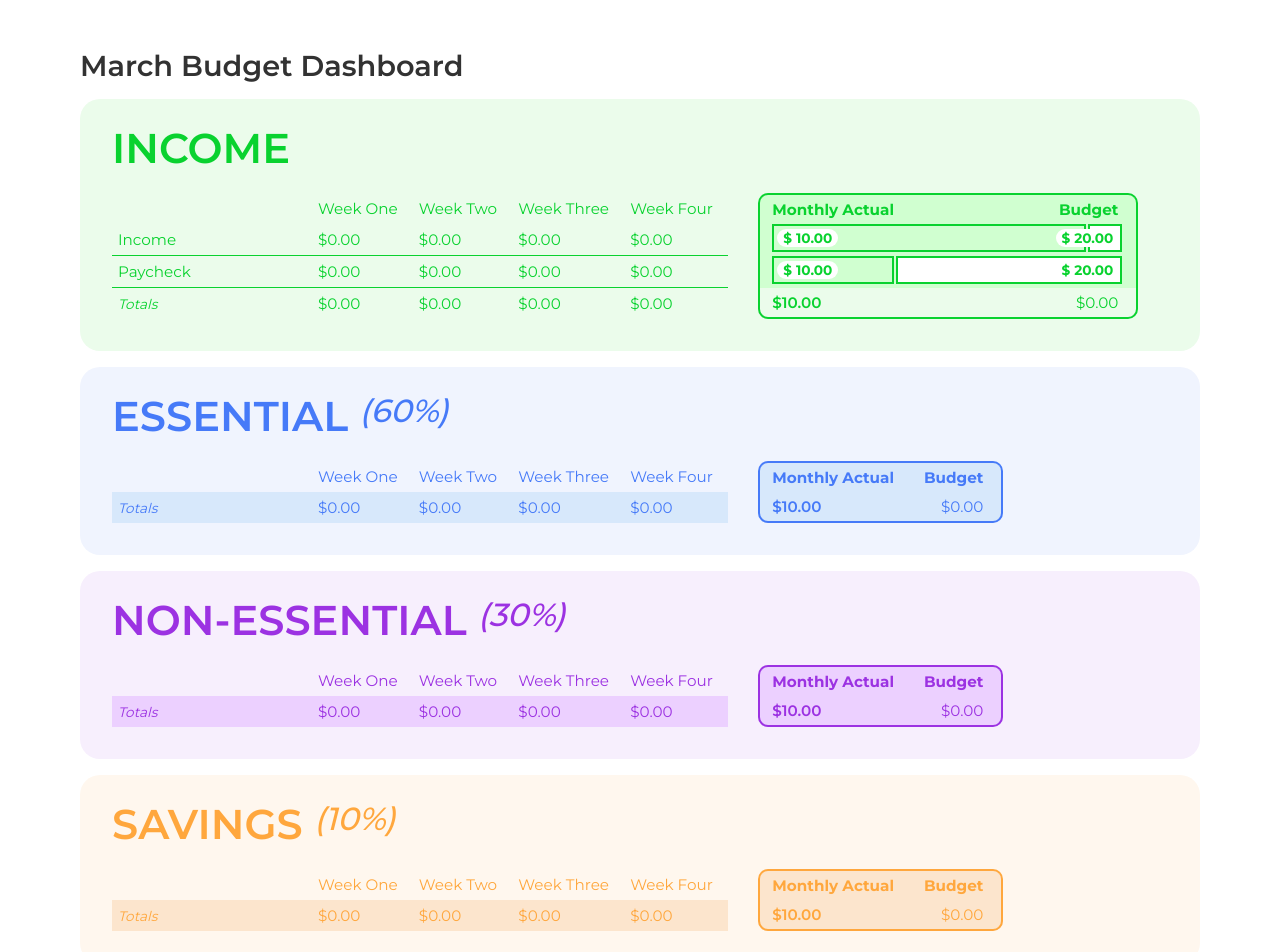
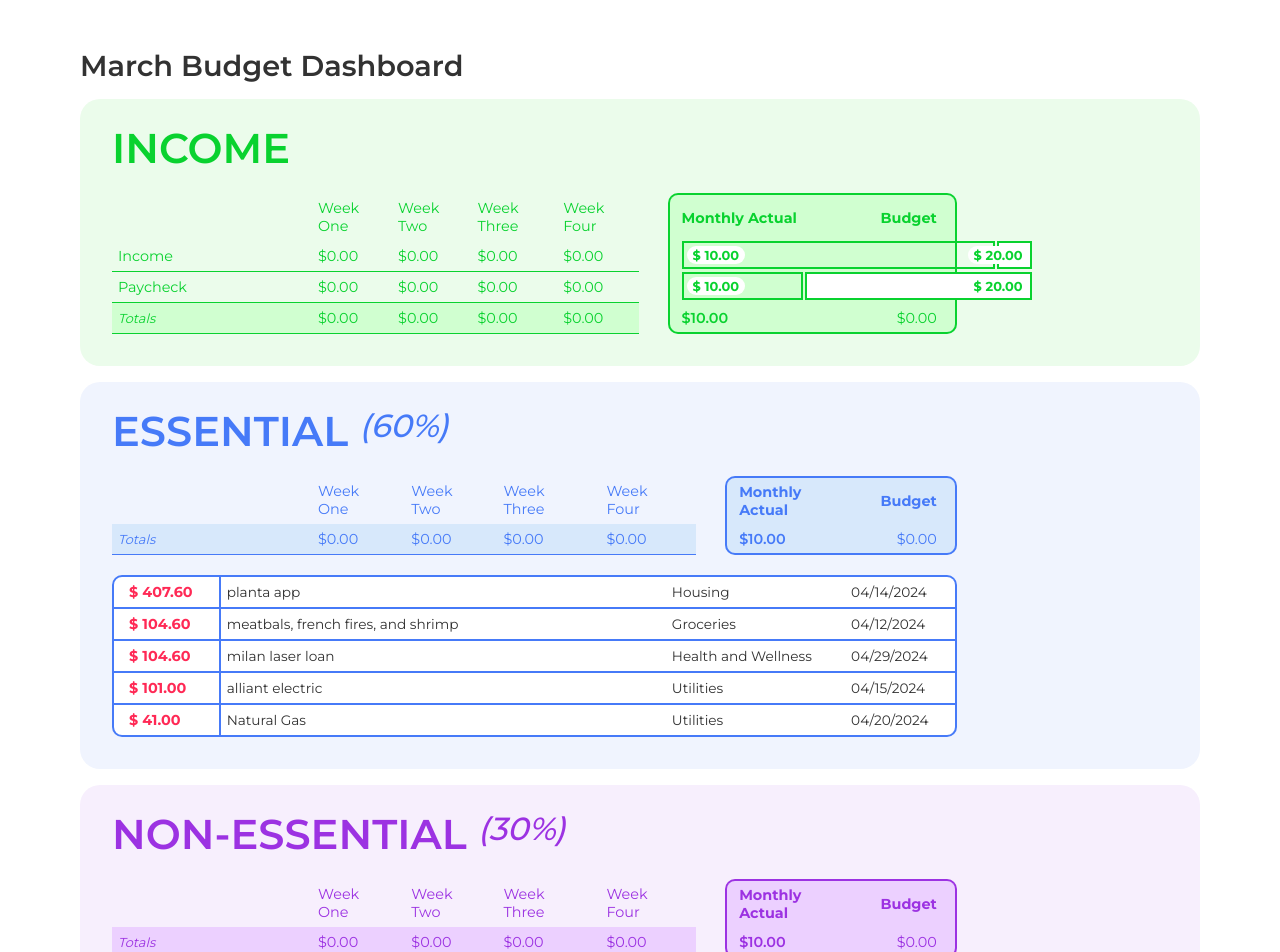
Before and after one commit to rubybeaches/BetterBudgetBuilds, a Next.js app: page /dashboard in a window 1280 px wide. Shown: the top 952 px of the page. Built offline with nearby package versions, Linux system fonts and the light colour scheme.

Commit message:
getting expenses tables styling and seed date

```diff
--- /dev/null
+++ b/src/app/components/Dashboard/ExpenseTable.tsx
@@ -0,0 +1,19 @@
+import { convertToFloat } from "@/app/lib/helpers";
+import { expense } from "@/app/lib/types";
+
+const ExpenseTable = ({ expense }: { expense: expense[] }) => {
+    return (
+        <table id="expenseTable">
+            {expense.map((exp, index) => (
+                <tr key={index}>
+                    <td className="expenseAmount">$ {convertToFloat(exp.amount)}</td>
+                    <td>{exp.description}</td>
+                    <td>{exp.category}</td>
+                    <td>{new Date(exp.entryDate).toLocaleString("en-US", { month: "2-digit", day: "2-digit", year: "numeric" })}</td>
+                </tr>
+            ))}
+        </table>
+    )
+}
+
+export default ExpenseTable;
--- a/src/app/components/Dashboard/SummaryTable.tsx
+++ b/src/app/components/Dashboard/SummaryTable.tsx
@@ -3,7 +3,7 @@ import { category } from "@/app/lib/types";
 const SummaryTable = ({ categories }: { categories: category[] }) => {
 
     return (
-        <table>
+        <table id="summaryTable">
             <tr>
                 <td></td>
                 <td>Week One</td>
--- a/src/app/dashboard/page.css
+++ b/src/app/dashboard/page.css
@@ -20,26 +20,85 @@
     vertical-align: text-top;
 }
 
-.section>table {
+.section>table#summaryTable,
+.section>table#expenseTable {
     border-collapse: separate;
     border-spacing: 0px;
-    font-size: .95em;
+    font-size: .9em;
     margin-top: 20px;
+    width: 80%;
 }
 
-.section>table tr:not(:first-child) td {
+.section>table#expenseTable {
+    color: #323232;
+}
+
+.section>table#summaryTable tr:not(:first-child) td {
     border-bottom: 1px solid;
 }
 
-.section>table td {
+.section>table#expenseTable tr td {
+    border-bottom: 2px solid;
+    padding-right: 15px;
+}
+
+.section>table#expenseTable tr td:nth-child(2) {
+    min-width: 400px;
+}
+
+.section>table#expenseTable tr:first-child td {
+    border-top: 2px solid;
+}
+
+.section>table#expenseTable tr td.expenseAmount {
+    color: #FF2955;
+    font-weight: 700;
+    padding-left: 15px;
+}
+
+.section>table#expenseTable tr td:not(:first-child) {
+    font-size: .95em;
+}
+
+.section>table#expenseTable tr td:first-child {
+    border-left: 2px solid;
+}
+
+.section>table#expenseTable tr td:first-child,
+.section>table#expenseTable tr td:last-child {
+    border-right: 2px solid;
+}
+
+.section>table#expenseTable tr:first-child td:first-child {
+    border-radius: 10px 0 0 0;
+}
+
+.section>table#expenseTable tr:first-child td:last-child {
+    border-radius: 0 10px 0 0;
+}
+
+.section>table#expenseTable tr:last-child td:first-child {
+    border-radius: 0 0 0 10px;
+}
+
+.section>table#expenseTable tr:last-child td:last-child {
+    border-radius: 0 0 10px 0;
+}
+
+.section>table#summaryTable td,
+.section>table#expenseTable td {
     padding: 6px 1em 6px 6px;
 }
 
-.section>table td:first-child {
+.section>table#expenseTable td {
+    background-color: #fff;
+}
+
+.section>table#summaryTable td:first-child {
     min-width: 200px;
 }
 
-.section>table td#summaryMonthly {
+.section>table#summaryTable td#summaryMonthly {
     border: solid 2px;
     border-radius: 10px 0 0 0;
     border-width: 2px 0 0 2px;
@@ -47,7 +106,7 @@
     padding: 0 12px;
 }
 
-.section>table td#summaryBudget {
+.section>table#summaryTable td#summaryBudget {
     border: solid 2px;
     border-radius: 0 10px 0 0;
     border-width: 2px 2px 0 0;
@@ -57,7 +116,7 @@
     padding: 0 18px;
 }
 
-.section>table tr td.summaryProgressBar {
+.section>table#summaryTable tr td.summaryProgressBar {
     border: solid 2px;
     border-width: 0 2px 0 2px;
     position: relative;
@@ -65,7 +124,7 @@
     padding: 0 12px;
 }
 
-.section>table tr td.summaryProgressBar span {
+.section>table#summaryTable tr td.summaryProgressBar span {
     display: flex;
     justify-content: space-between;
     position: absolute;
@@ -74,8 +133,8 @@
     gap: 2px;
 }
 
-.section table td.summaryProgressBar #progressMonthly,
-.section table td.summaryProgressBar #progressBudget {
+.section table#summaryTable td.summaryProgressBar #progressMonthly,
+.section table#summaryTable td.summaryProgressBar #progressBudget {
     border: 2px solid;
     padding: 3px;
     z-index: 1;
@@ -83,7 +142,7 @@
     height: 28px;
 }
 
-.section table td.summaryProgressBar #progressBudget {
+.section table#summaryTable td.summaryProgressBar #progressBudget {
     background-color: #fff;
     text-align: end;
     z-index: 0;
@@ -104,7 +163,7 @@
     right: 3px;
 }
 
-.section>table tr td#empty {
+.section>table#summaryTable tr td#empty {
     border: none;
     padding-left: 1em;
 }
@@ -113,7 +172,7 @@
     border-bottom: none;
 }
 
-#summaryTotals td:nth-child(7) {
+.section>table#summaryTable #summaryTotals td:nth-child(7) {
     border: solid 2px;
     border-width: 0 0 2px 2px;
     border-radius: 0 0 0 10px;
@@ -121,7 +180,7 @@
     padding: 0 12px;
 }
 
-#summaryTotals td:nth-child(8) {
+.section>table#summaryTable #summaryTotals td:nth-child(8) {
     border: solid 2px;
     border-width: 0 2px 2px 0;
     border-radius: 0 0 10px 0;
@@ -140,14 +199,24 @@
     color: #09D22F;
 }
 
-#Income.section>table td#summaryBudget,
-#Income.section>table td#summaryMonthly,
-#Income.section>table tr td.summaryProgressBar {
+#Income #summaryTotals,
+#Income.section>table#summaryTable td#summaryBudget,
+#Income.section>table#summaryTable td#summaryMonthly,
+#Income.section>table#summaryTable tr td.summaryProgressBar {
     background-color: #D0FFD0;
 }
 
+#Income.section>table#summaryTable tr:not(:first-child) td,
+#Income.section>table#expenseTable tr td,
+#Income.section>table#expenseTable tr:first-child td,
+#Income.section>table#expenseTable tr td:first-child,
+#Income.section>table#expenseTable tr td:first-child,
+#Income.section>table#expenseTable tr td:last-child {
+    border-color: #09D22F;
+}
+
 #Income.section,
-#Income.section>table tr td#empty {
+#Income.section>table#summaryTable tr td#empty {
     background-color: #EBFCEB;
 }
 
@@ -156,14 +225,23 @@
 }
 
 #Essential #summaryTotals,
-#Essential.section>table td#summaryBudget,
-#Essential.section>table td#summaryMonthly,
-#Essential.section>table tr td.summaryProgressBar {
+#Essential.section>table#summaryTable td#summaryBudget,
+#Essential.section>table#summaryTable td#summaryMonthly,
+#Essential.section>table#summaryTable tr td.summaryProgressBar {
     background-color: var(--blue-highlight);
 }
 
+#Essential.section>table#summaryTable tr:not(:first-child) td,
+#Essential.section>table#expenseTable tr td,
+#Essential.section>table#expenseTable tr:first-child td,
+#Essential.section>table#expenseTable tr td:first-child,
+#Essential.section>table#expenseTable tr td:first-child,
+#Essential.section>table#expenseTable tr td:last-child {
+    border-color: var(--blue-color);
+}
+
 #Essential.section,
-#Essential.section>table tr td#empty {
+#Essential.section>table#summaryTable tr td#empty {
     background-color: var(--blue-background);
 }
 
@@ -172,14 +250,23 @@
 }
 
 #Non-Essential #summaryTotals,
-#Non-Essential.section>table td#summaryBudget,
-#Non-Essential.section>table td#summaryMonthly,
-#Non-Essential.section>table tr td.summaryProgressBar {
+#Non-Essential.section>table#summaryTable td#summaryBudget,
+#Non-Essential.section>table#summaryTable td#summaryMonthly,
+#Non-Essential.section>table#summaryTable tr td.summaryProgressBar {
     background-color: var(--purple-highlight);
 }
 
+#Non-Essential.section>table#summaryTable tr:not(:first-child) td,
+#Non-Essential.section>table#expenseTable tr td,
+#Non-Essential.section>table#expenseTable tr:first-child td,
+#Non-Essential.section>table#expenseTable tr td:first-child,
+#Non-Essential.section>table#expenseTable tr td:first-child,
+#Non-Essential.section>table#expenseTable tr td:last-child {
+    border-color: var(--purple-color);
+}
+
 #Non-Essential.section,
-#Non-Essential.section>table tr td#empty {
+#Non-Essential.section>table#summaryTable tr td#empty {
     background-color: var(--purple-background);
 }
 
@@ -188,13 +275,22 @@
 }
 
 #Savings #summaryTotals,
-#Savings.section>table td#summaryBudget,
-#Savings.section>table td#summaryMonthly,
-#Savings.section>table tr td.summaryProgressBar {
+#Savings.section>table#summaryTable td#summaryBudget,
+#Savings.section>table#summaryTable td#summaryMonthly,
+#Savings.section>table#summaryTable tr td.summaryProgressBar {
     background-color: var(--orange-highlight);
 }
 
+#Savings.section>table#summaryTable tr:not(:first-child) td,
+#Savings.section>table#expenseTable tr td,
+#Savings.section>table#expenseTable tr:first-child td,
+#Savings.section>table#expenseTable tr td:first-child,
+#Savings.section>table#expenseTable tr td:first-child,
+#Savings.section>table#expenseTable tr td:last-child {
+    border-color: var(--orange-color);
+}
+
 #Savings.section,
-#Savings.section>table tr td#empty {
+#Savings.section>table#summaryTable tr td#empty {
     background-color: var(--orange-background);
 }
--- a/src/app/dashboard/page.tsx
+++ b/src/app/dashboard/page.tsx
@@ -1,10 +1,12 @@
 'use client'
-import { useEffect, useState } from "react";
+import { useEffect, useMemo, useState } from "react";
 import "./page.css";
 import { setActiveCategories } from "../lib/helpers";
 import SummaryTable from "../components/Dashboard/SummaryTable";
 import { category } from "../lib/types";
 import { defaultIncomeCategories } from "../lib/helpers";
+import { seedExpenses } from "../lib/helpers";
+import ExpenseTable from "../components/Dashboard/ExpenseTable";
 
 const Dashboard = () => {
     let newDate = new Date()
@@ -30,6 +32,16 @@ const Dashboard = () => {
     const [nonEssentialCategories, setNonEssentialCategories] = useState(setActiveCategories(userCategories, "non-essential"));
     const [savingCategories, setSavingCategories] = useState(setActiveCategories(userCategories, "savings"));
 
+    const essentialExpenses = useMemo(() => {
+        return seedExpenses.filter(expense => expense.type == "essential");
+    }, []);
+    const nonEssentialExpenses = useMemo(() => {
+        return seedExpenses.filter(expense => expense.type == "non-essential");
+    }, []);
+    const savingExpenses = useMemo(() => {
+        return seedExpenses.filter(expense => expense.type == "savings");
+    }, []);
+
     const incomeMod: category[] = [...defaultIncomeCategories, { ...defaultIncomeCategories[0], category: 'Paycheck', min: 1, max: 35, curr: 5 }];
 
     return (
@@ -46,17 +58,20 @@ const Dashboard = () => {
             <div id="Essential" className="section">
                 <h1>Essential <em>(60%)</em></h1>
                 <SummaryTable categories={essentialCategories} />
+                <ExpenseTable expense={essentialExpenses} />
             </div>
 
             <div id="Non-Essential" className="section">
                 <h1>Non-Essential <em>(30%)</em></h1>
 
                 <SummaryTable categories={nonEssentialCategories} />
+                <ExpenseTable expense={nonEssentialExpenses} />
             </div>
 
             <div id="Savings" className="section">
                 <h1>Savings <em>(10%)</em></h1>
                 <SummaryTable categories={savingCategories} />
+                <ExpenseTable expense={savingExpenses} />
             </div>
         </main>
     )
--- a/src/app/lib/helpers.ts
+++ b/src/app/lib/helpers.ts
@@ -61,3 +61,105 @@ export const defaultIncomeCategories = [
         "type": "income"
     }
 ]
+
+export const seedExpenses = [
+    {
+        "amount": 34.53,
+        "category": "Eating Out",
+        "description": "A lovely trip to El charro",
+        "entryDate": "2024-04-04T17:48:00.000Z",
+        "type": "non-essential",
+        "recurring": false,
+        "linkedAccount": ""
+    },
+    {
+        "amount": 64.00,
+        "category": "Subscriptions",
+        "description": "planta app",
+        "entryDate": "2024-04-14T17:48:00.000Z",
+        "type": "non-essential",
+        "recurring": false,
+        "linkedAccount": ""
+    },
+    {
+        "amount": 407.60,
+        "category": "Housing",
+        "description": "planta app",
+        "entryDate": "2024-04-14T17:48:00.000Z",
+        "type": "essential",
+        "recurring": false,
+        "linkedAccount": ""
+    },
+    {
+        "amount": 104.60,
+        "category": "Groceries",
+        "description": "meatbals, french fires, and shrimp",
+        "entryDate": "2024-04-12T17:48:00.000Z",
+        "type": "essential",
+        "recurring": false,
+        "linkedAccount": ""
+    },
+    {
+        "amount": 104.60,
+        "category": "Health and Wellness",
+        "description": "milan laser loan",
+        "entryDate": "2024-04-29T17:48:00.000Z",
+        "type": "essential",
+        "recurring": false,
+        "linkedAccount": ""
+    },
+    {
+        "amount": 101.00,
+        "category": "Utilities",
+        "description": "alliant electric",
+        "entryDate": "2024-04-15T17:48:00.000Z",
+        "type": "essential",
+        "recurring": true,
+        "linkedAccount": ""
+    },
+    {
+        "amount": 41.00,
+        "category": "Utilities",
+        "description": "Natural Gas",
+        "entryDate": "2024-04-20T17:48:00.000Z",
+        "type": "essential",
+        "recurring": true,
+        "linkedAccount": ""
+    },
+    {
+        "amount": 21.93,
+        "category": "Subscriptions",
+        "description": "Netflix",
+        "entryDate": "2024-04-19T17:48:00.000Z",
+        "type": "non-essential",
+        "recurring": true,
+        "linkedAccount": ""
+    },
+    {
+        "amount": 26.36,
+        "category": "Subscriptions",
+        "description": "Hulu/disney",
+        "entryDate": "2024-04-22T17:48:00.000Z",
+        "type": "non-essential",
+        "recurring": true,
+        "linkedAccount": ""
+    },
+    {
+        "amount": 89.81,
+        "category": "Self-Care",
+        "description": "new dress and bra",
+        "entryDate": "2024-04-22T17:48:00.000Z",
+        "type": "non-essential",
+        "recurring": false,
+        "linkedAccount": ""
+    },
+    {
+        "amount": 89.81,
+        "category": "Eating Out",
+        "description": "jimmy johns",
+        "entryDate": "2024-04-02T17:48:00.000Z",
+        "type": "non-essential",
+        "recurring": false,
+        "linkedAccount": ""
+    }
+]
```
Also changed, not shown: src/app/lib/types.ts (+17 -1 lines).
